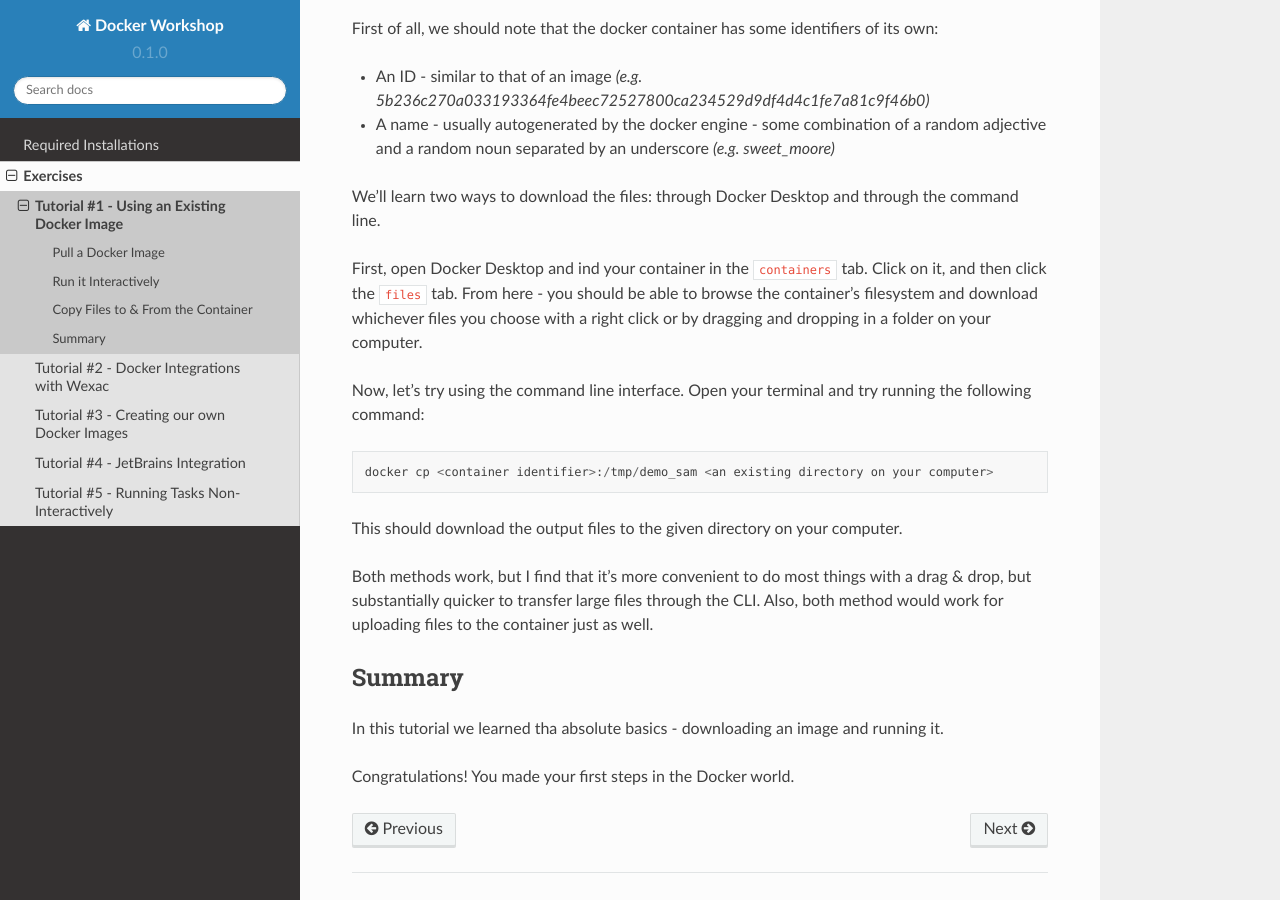
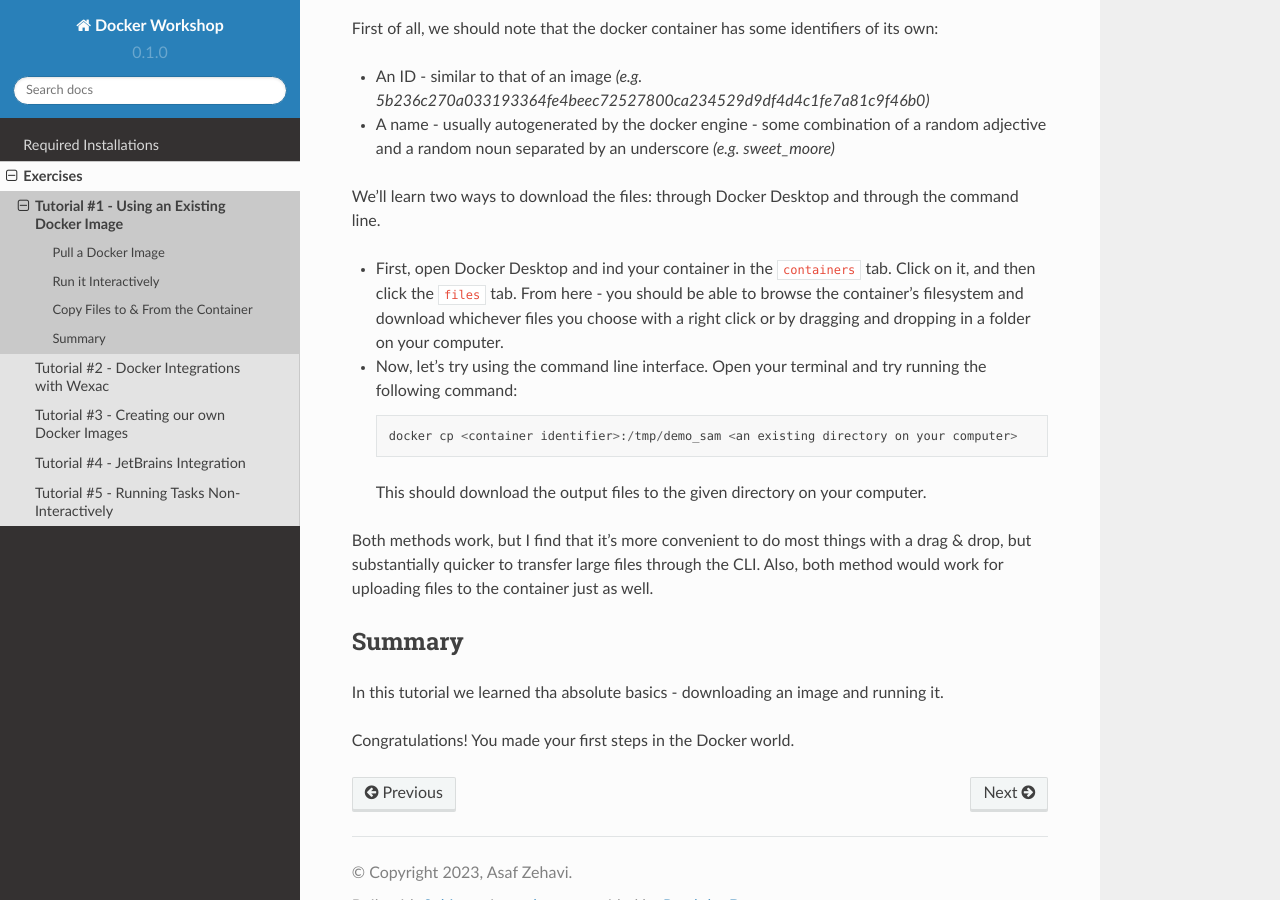
Before and after one commit to asaf-zehavi/docker-workshop, a Sphinx documentation site: the page built from docs/source/exercises/1-use-image.rst, in a window 1280 px wide and 900 px high, scrolled down 1989 px. Built offline with Sphinx 7.4.7 and the Read the Docs theme 2.0.0, drawn with Linux system fonts in a browser that asks for light colours.

Commit message:
Formatting

```diff
--- a/docs/source/exercises/1-use-image.rst
+++ b/docs/source/exercises/1-use-image.rst
@@ -79,15 +79,15 @@
 
 We'll learn two ways to download the files: through Docker Desktop and through the command line.
 
-First, open Docker Desktop and ind your container in the ``containers`` tab. Click on it, and then click the ``files``
-tab. From here - you should be able to browse the container's filesystem and download whichever files you choose with a
-right click or by dragging and dropping in a folder on your computer.
+* First, open Docker Desktop and ind your container in the ``containers`` tab. Click on it, and then click the ``files``
+  tab. From here - you should be able to browse the container's filesystem and download whichever files you choose with
+  a right click or by dragging and dropping in a folder on your computer.
 
-Now, let's try using the command line interface. Open your terminal and try running the following command::
+* Now, let's try using the command line interface. Open your terminal and try running the following command::
 
     docker cp <container identifier>:/tmp/demo_sam <an existing directory on your computer>
 
-This should download the output files to the given directory on your computer.
+  This should download the output files to the given directory on your computer.
 
 Both methods work, but I find that it's more convenient to do most things with a drag & drop, but substantially quicker
 to transfer large files through the CLI. Also, both method would work for uploading files to the container just as well.
```
